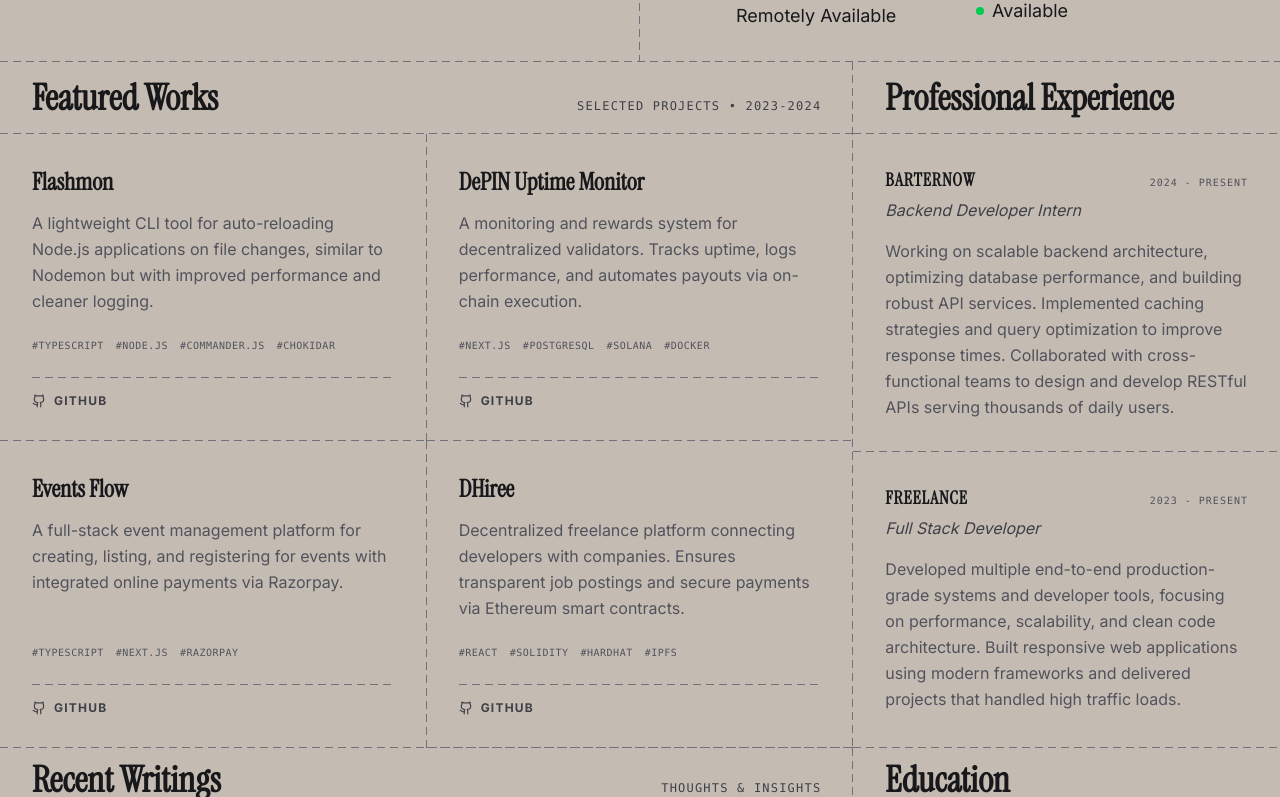
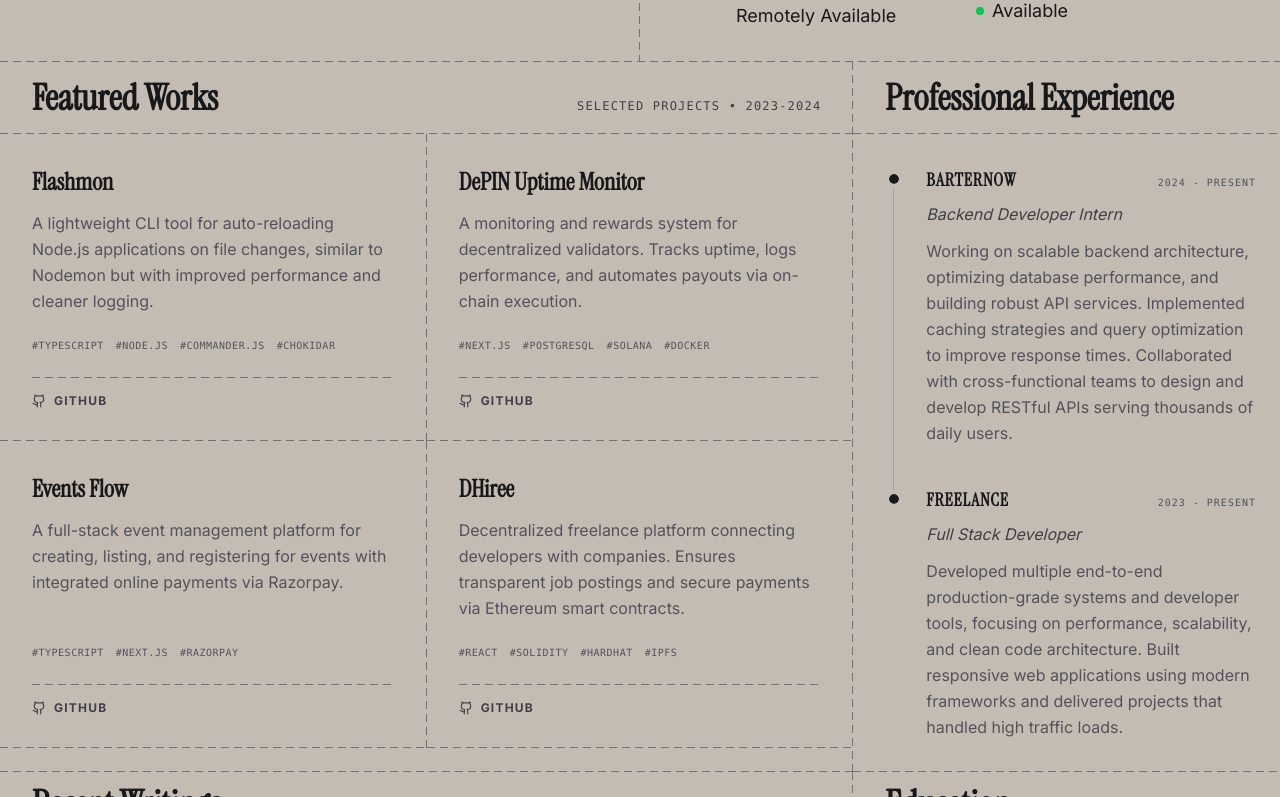
Before and after one commit to Rohit-Bhardwaj10/Rohit-Portfolio, a Next.js app: page / in a window 1280 px wide. Shown: the part 1143-1940 px from the top of the page. Built offline with nearby package versions, Linux system fonts and the light colour scheme.

Commit message:
added resume

```diff
--- a/app/components/Header.tsx
+++ b/app/components/Header.tsx
@@ -27,7 +27,7 @@ export default function Header() {
           {date}
         </div>
         <div className="flex gap-4 items-center">
-          <span className="hidden md:inline">Late Night Edition</span>
+          <span className="hidden md:inline opacity-50">Late Night Edition</span>
         </div>
       </div>
 
--- a/app/components/Hero.tsx
+++ b/app/components/Hero.tsx
@@ -18,10 +18,10 @@ export default function Hero() {
           </p>
 
           <div className="flex flex-wrap gap-4">
-            <button className="bg-zinc-900 text-zinc-50 px-8 py-4 text-sm font-bold uppercase tracking-widest shadow-[5px_5px_0px_0px_#71717a] hover:shadow-[2px_2px_0px_0px_#71717a] hover:translate-x-[3px] hover:translate-y-[3px] transition-all border border-zinc-900">
+            <a href="/resume.pdf" target="_blank" rel="noopener noreferrer" className="bg-zinc-900 text-zinc-50 px-8 py-4 text-sm font-bold uppercase tracking-widest shadow-[5px_5px_0px_0px_#71717a] hover:shadow-[2px_2px_0px_0px_#71717a] hover:translate-x-[3px] hover:translate-y-[3px] transition-all border border-zinc-900 cursor-pointer inline-block text-center">
               Read Resume
-            </button>
-            <button className="border border-zinc-900 bg-transparent text-zinc-900 px-8 py-4 text-sm font-bold uppercase tracking-widest shadow-[5px_5px_0px_0px_rgba(0,0,0,1)] hover:shadow-[2px_2px_0px_0px_rgba(0,0,0,1)] hover:translate-x-[3px] hover:translate-y-[3px] transition-all hover:bg-zinc-50">
+            </a>
+            <button className="border border-zinc-900 bg-transparent text-zinc-900 px-8 py-4 text-sm font-bold uppercase tracking-widest shadow-[5px_5px_0px_0px_rgba(0,0,0,1)] hover:shadow-[2px_2px_0px_0px_rgba(0,0,0,1)] hover:translate-x-[3px] hover:translate-y-[3px] transition-all hover:bg-zinc-50 cursor-pointer">
               Contact
             </button>
           </div>
--- a/app/page.tsx
+++ b/app/page.tsx
@@ -84,26 +84,34 @@ export default function Home() {
               <div className="px-6 py-3 md:px-8 md:py-4 stitch-b">
                  <h2 className="text-3xl md:text-4xl font-serif font-bold text-zinc-900">Professional Experience</h2>
               </div>
-              <div className="flex flex-col">
+              <div className="relative border-l border-zinc-400 ml-8 md:ml-10 my-8 flex flex-col gap-10 pr-6">
                 {/* Experience Item 1 */}
-                <div className="p-6 md:p-8 stitch-b">
-                   <div className="flex justify-between items-baseline mb-1">
+                <div className="relative pl-6 md:pl-8">
+                   {/* Line Mask Top */}
+                   <div className="absolute -left-[1px] top-0 h-2 w-1 bg-[#C4BCB2]"></div>
+                   {/* Dot */}
+                   <div className="absolute -left-[5px] top-2 h-2.5 w-2.5 rounded-full bg-zinc-900 outline outline-4 outline-[#C4BCB2] z-10"></div>
+                   <div className="flex flex-col sm:flex-row sm:justify-between sm:items-baseline mb-2">
                       <h3 className="text-lg font-bold uppercase tracking-wider text-zinc-900">BarterNow</h3>
-                      <span className="font-mono text-[10px] text-zinc-600 uppercase tracking-widest">2024 - Present</span>
+                      <span className="font-mono text-[10px] text-zinc-600 uppercase tracking-widest mt-1 sm:mt-0">2024 - Present</span>
                    </div>
-                   <p className="font-serif italic text-zinc-700 mb-4 text-base">Backend Developer Intern</p>
-                   <p className="text-zinc-600 leading-relaxed text-base">
+                   <p className="font-serif italic text-zinc-700 mb-3 text-base">Backend Developer Intern</p>
+                   <p className="text-zinc-600 leading-relaxed text-sm md:text-base">
                      Working on scalable backend architecture, optimizing database performance, and building robust API services. Implemented caching strategies and query optimization to improve response times. Collaborated with cross-functional teams to design and develop RESTful APIs serving thousands of daily users.
                    </p>
                 </div>
                 {/* Experience Item 2 */}
-                <div className="p-6 md:p-8">
-                   <div className="flex justify-between items-baseline mb-1">
+                <div className="relative pl-6 md:pl-8">
+                   {/* Line Mask Bottom */}
+                   <div className="absolute -left-[1px] top-2 bottom-0 w-1 bg-[#C4BCB2]"></div>
+                   {/* Dot */}
+                   <div className="absolute -left-[5px] top-2 h-2.5 w-2.5 rounded-full bg-zinc-900 outline outline-4 outline-[#C4BCB2] z-10"></div>
+                   <div className="flex flex-col sm:flex-row sm:justify-between sm:items-baseline mb-2">
                       <h3 className="text-lg font-bold uppercase tracking-wider text-zinc-900">Freelance</h3>
-                      <span className="font-mono text-[10px] text-zinc-600 uppercase tracking-widest">2023 - Present</span>
+                      <span className="font-mono text-[10px] text-zinc-600 uppercase tracking-widest mt-1 sm:mt-0">2023 - Present</span>
                    </div>
-                   <p className="font-serif italic text-zinc-700 mb-4 text-base">Full Stack Developer</p>
-                   <p className="text-zinc-600 leading-relaxed text-base">
+                   <p className="font-serif italic text-zinc-700 mb-3 text-base">Full Stack Developer</p>
+                   <p className="text-zinc-600 leading-relaxed text-sm md:text-base">
                      Developed multiple end-to-end production-grade systems and developer tools, focusing on performance, scalability, and clean code architecture. Built responsive web applications using modern frameworks and delivered projects that handled high traffic loads.
                    </p>
                 </div>
@@ -171,6 +179,7 @@ export default function Home() {
             <p className="text-xs font-mono">© 2025 The Dev Chronicles. All rights reserved.</p>
           </div>
           <div className="flex gap-6 text-xs font-mono uppercase tracking-widest">
+            <a href="/resume.pdf" target="_blank" rel="noopener noreferrer" className="hover:text-white transition-colors">Resume</a>
             <a href="#" className="hover:text-white transition-colors">Twitter</a>
             <a href="#" className="hover:text-white transition-colors">LinkedIn</a>
             <a href="#" className="hover:text-white transition-colors">Github</a>
```
Also changed, not shown: 1 other file (tests, documents, lock files or other folders).
